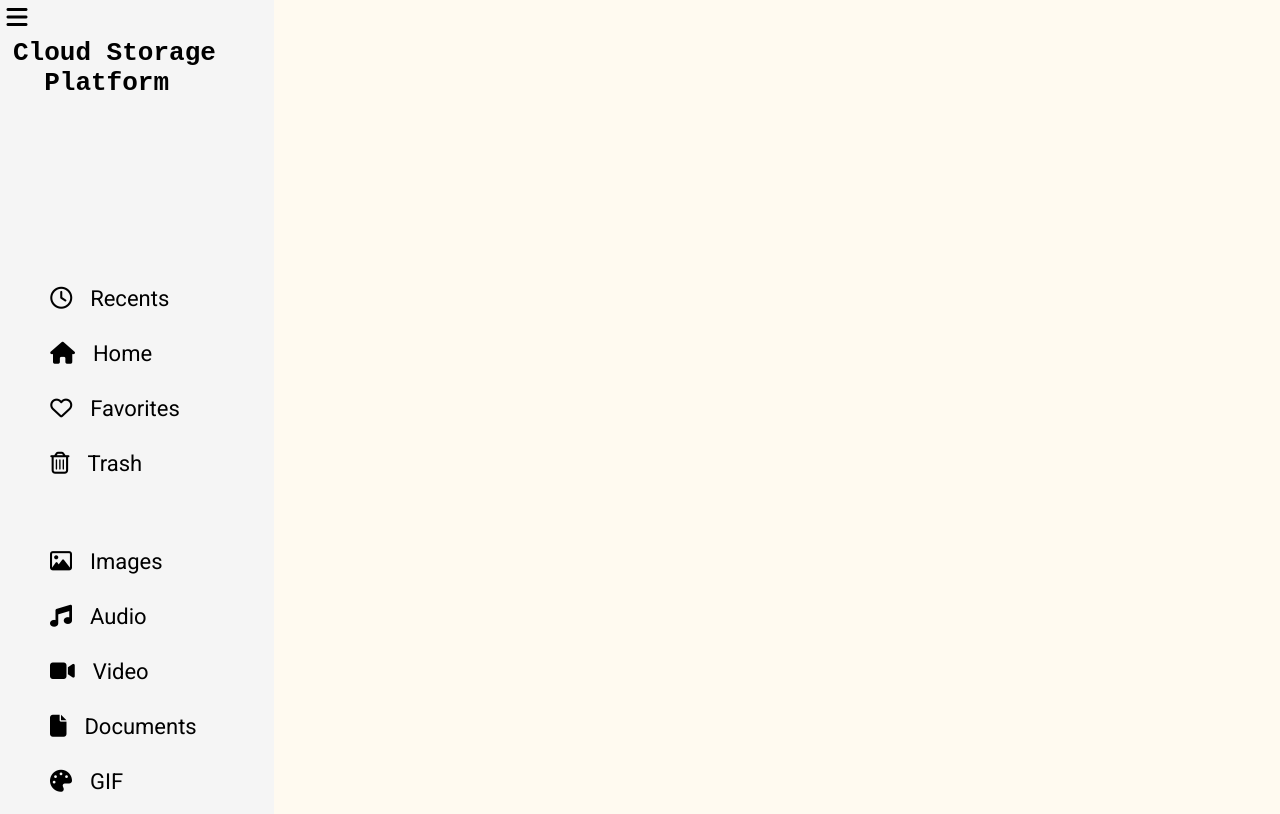
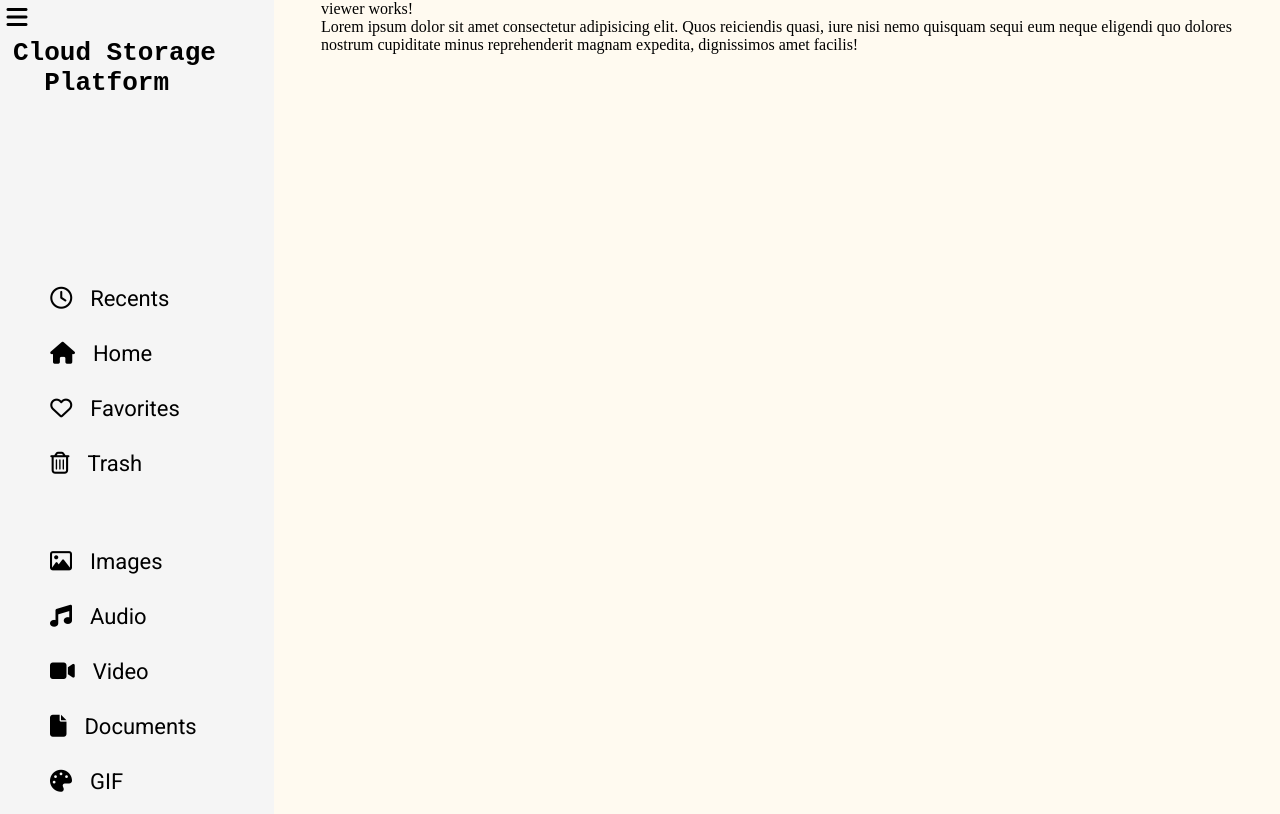
Before and after one commit to rushaan1/Cloud-Storage-Platform, an Angular app in the folder Cloud Storage Platform/AngularApplication/CloudStoragePlatformUI/: page / in a window 1280 px wide. Built offline with nearby package versions, Linux system fonts and the light colour scheme.

Commit message:
Add transition for resizing between viewer and nav menu

```diff
--- a/Cloud Storage Platform/AngularApplication/CloudStoragePlatformUI/package.json
+++ b/Cloud Storage Platform/AngularApplication/CloudStoragePlatformUI/package.json
@@ -1,9 +1,9 @@
 {
   "name": "cloud-storage-platform-ui",
-  "version": "0.0.0",
+  "version": "1.0",
   "scripts": {
     "ng": "ng",
-    "start": "ng serve",
+    "start": "set BROWSER=\"C:\\Users\\rusha\\AppData\\Local\\Google\\Chrome SxS\\Application\\chrome.exe\" && ng serve --open",
     "build": "ng build",
     "watch": "ng build --watch --configuration development",
     "test": "ng test"
@@ -28,6 +28,7 @@
     "@angular/cli": "^18.2.5",
     "@angular/compiler-cli": "^18.2.0",
     "@types/jasmine": "~5.1.0",
+    "cross-env": "^7.0.3",
     "jasmine-core": "~5.2.0",
     "karma": "~6.4.0",
     "karma-chrome-launcher": "~3.2.0",
--- a/Cloud Storage Platform/AngularApplication/CloudStoragePlatformUI/src/app/app.component.css
+++ b/Cloud Storage Platform/AngularApplication/CloudStoragePlatformUI/src/app/app.component.css
@@ -5,3 +5,14 @@
 .drawer-component{
     height: 100vh;
 }
+
+.navigation-drawer{
+    /* remove min-width with media query for mobile */
+    /*TODO add transition with this for main content when navbar and mini navbar switches*/
+    min-width: 321px;
+    transition: min-width 1s ease;
+}
+
+.content{
+    display: flex;
+}
--- a/Cloud Storage Platform/AngularApplication/CloudStoragePlatformUI/src/app/app.component.html
+++ b/Cloud Storage Platform/AngularApplication/CloudStoragePlatformUI/src/app/app.component.html
@@ -1,6 +1,8 @@
-<div class="navigation-drawer">
-  <drawer class="drawer-component" (miniSet)="miniToggle($event)"></drawer>
+<div class="content">
+  <div class="navigation-drawer">
+    <drawer class="drawer-component" (miniSet)="miniToggle($event)"></drawer>
+  </div>
+  <div class="dashboard">
+    <viewer></viewer>
+  </div>
 </div>
-<div class="dashboard">
-
-</div>
--- a/Cloud Storage Platform/AngularApplication/CloudStoragePlatformUI/src/app/app.component.ts
+++ b/Cloud Storage Platform/AngularApplication/CloudStoragePlatformUI/src/app/app.component.ts
@@ -17,5 +17,11 @@ export class AppComponent implements OnInit {
     this.miniset = event;
     const navDrawer = document.getElementsByClassName("navigation-drawer")[0] as HTMLElement;
     navDrawer.style.width = event ? "50px" : "321px";
+    if (event){
+      (document.getElementsByClassName("navigation-drawer")[0] as HTMLElement).style.minWidth = "90px";
+    }
+    else{
+      (document.getElementsByClassName("navigation-drawer")[0] as HTMLElement).style.minWidth = "321px";
+    }
   }
 }
--- /dev/null
+++ b/Cloud Storage Platform/AngularApplication/CloudStoragePlatformUI/src/app/viewer/viewer.component.css
@@ -0,0 +1,3 @@
+.content{
+    text-wrap: wrap;
+}
--- /dev/null
+++ b/Cloud Storage Platform/AngularApplication/CloudStoragePlatformUI/src/app/viewer/viewer.component.html
@@ -0,0 +1,4 @@
+<div class="content">
+    <p>viewer works!</p>
+    <p>Lorem ipsum dolor sit amet consectetur adipisicing elit. Quos reiciendis quasi, iure nisi nemo quisquam sequi eum neque eligendi quo dolores nostrum cupiditate minus reprehenderit magnam expedita, dignissimos amet facilis!</p>
+</div>
```
Also changed, not shown: Cloud Storage Platform/AngularApplication/CloudStoragePlatformUI/src/app/viewer/viewer.component.ts (added, +10 -0 lines), Cloud Storage Platform/AngularApplication/CloudStoragePlatformUI/src/app/workspace/workspace.module.ts (+5 -2 lines), 2 other files (tests, documents, lock files or other folders).
